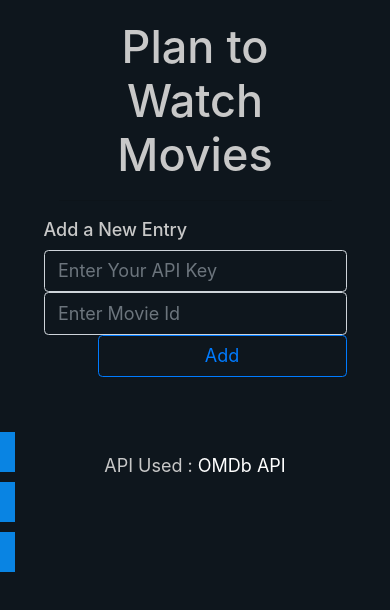
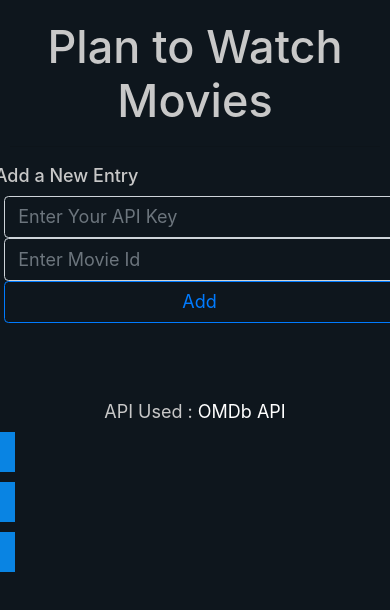
Before and after one commit to Johan-Liebert1/plantoconsume_media_app, a React (Create React App) app: page /movies in a window 390 px wide. Shown: the top 610 px of the page. Built offline with nearby package versions, Linux system fonts and the light colour scheme.

Commit message:
make it responsive

```diff
--- a/src/components/MovieComponent.js
+++ b/src/components/MovieComponent.js
@@ -42,7 +42,7 @@ const MovieComponent = ( { arr } ) => {
             <div id = 'info' >
                 <div id = 'title'>
                     <a href = {href} target='_blank'>
-                        <h2 style = {{ display : 'inline' }}>{ title }</h2>
+                        <h5 style = {{ display : 'inline' }}>{ title }</h5>
                     </a>
                 </div>
 
--- a/src/screens/AnimeScreen.js
+++ b/src/screens/AnimeScreen.js
@@ -3,6 +3,8 @@ import { useDispatch, useSelector } from 'react-redux'
 import { getAnimeDetails } from '../actions/animeMangaActions'
 import AnimeMangaComponent from '../components/AnimeMangaComponent'
 import PageLinksComponent from '../components/PageLinksComponent'
+
+import '../styles/Screen.css'
 
 const AnimeScreen = () => {
 
@@ -17,18 +19,34 @@ const AnimeScreen = () => {
         dispatch( getAnimeDetails(animeId) )
     }
 
+    console.log(window.innerWidth)
+
     return (
-        <div style = {{ "width": "70%", "margin": "20px auto" }} >
+        <div style = {{
+            width: window.innerWidth > 750 ? "70%" : "95%",
+            margin: "20px auto"
+            }}
+        >
+
+            {/* will also depend upon window.innerWidth
+            dispaly a navbar component otherwise */}
             <PageLinksComponent />
+
             <h1 style = {{ textAlign: 'center' }} >Plan to Watch Anime</h1>
             <hr style = {{ color: 'white' }}></hr>
 
             <form onSubmit = { addAnime }>
-                <h6 className = 'row'>Add a New Entry</h6>
+                <h6
+                    className = {window.innerHeight > 750 ? 'row' : 'row ml-1' }
+                >
+                    Add a New Entry
+                </h6>
                 <div className='form-group row'>
                     <input
                         type='text'
-                        className='form-control col-md-3'
+                        className={
+                            `form-control col-md-3 col-sm-5 ${ window.innerWidth > 750 ? '' : 'ml-1' }`
+                        }
                         value = {animeId}
                         placeholder = 'Enter Anime Id'
                         onChange = { (e) => setAnimeId(e.target.value) }
@@ -36,7 +54,7 @@ const AnimeScreen = () => {
                     />
                     <button
                         type = 'submit'
-                        className = 'btn btn-outline-primary col-md-1 ml-5'
+                        className = 'btn btn-outline-primary col-md-1 ml-5 col-sm-4'
                     >Add</button>
 
                 </div>
--- a/src/screens/MangaScreen.js
+++ b/src/screens/MangaScreen.js
@@ -4,6 +4,8 @@ import { getMangaDetails } from '../actions/animeMangaActions'
 
 import AnimeMangaComponent from '../components/AnimeMangaComponent'
 import PageLinksComponent from '../components/PageLinksComponent'
+
+import '../styles/Screen.css'
 
 const MangaScreen = () => {
     const [mangaId, setMangaId] = useState('')
@@ -28,18 +30,26 @@ const MangaScreen = () => {
     }
 
     return (
-        <div style = {{ "width": "70%", "margin": "20px auto" }} >
+        <div style = {{
+            width: window.innerWidth > 750 ? "70%" : "95%",
+            margin: "20px auto" }}
+        >
             <PageLinksComponent />
             <h1 style = {{ textAlign: 'center' }} >Plan to Read Manga</h1>
 
             <hr style = {{ color: 'white' }}></hr>
 
             <form onSubmit = {addManga} >
-                <h6 className = 'row'>Add a New Entry</h6>
+                <h6
+                    className = {window.innerHeight > 750 ? 'row' : 'row ml-1' }
+                >Add a New Entry</h6>
+
                 <div className='form-group row'>
                     <input
                         type='text'
-                        className='form-control col-md-3'
+                        className={
+                            `form-control col-md-3 col-sm-5 ${ window.innerWidth > 750 ? '' : 'ml-1' }`
+                        }
                         value = {mangaId}
                         placeholder = 'Enter Manga Id'
                         onChange = { (e) => setMangaId(e.target.value) }
@@ -47,7 +57,7 @@ const MangaScreen = () => {
                     />
                     <button
                         type = 'submit'
-                        className = 'btn btn-outline-primary col-md-1 ml-5'
+                        className = 'btn btn-outline-primary col-md-1 ml-5 col-sm-4'
                     > Add</button>
                 </div>
             </form>
@@ -79,11 +89,11 @@ const MangaScreen = () => {
                 })
             }
 
-        <footer
-            style = {{ width: '100%', height: '100px', textAlign: 'center', marginTop: "75px" }}
-        >
-            API Used : <a href = "https://jikan.moe/" target = "_blank">Jikan API</a>
-        </footer>
+            <footer
+                style = {{ width: '100%', height: '100px', textAlign: 'center', marginTop: "75px" }}
+            >
+                API Used : <a href = "https://jikan.moe/" target = "_blank">Jikan API</a>
+            </footer>
 
         </div>
     )
--- a/src/screens/MoviesScreen.js
+++ b/src/screens/MoviesScreen.js
@@ -4,6 +4,8 @@ import { useDispatch, useSelector } from 'react-redux'
 import { getMovieDetails } from '../actions/moviesActions'
 import MovieComponent from '../components/MovieComponent'
 import PageLinksComponent from '../components/PageLinksComponent'
+
+import '../styles/Screen.css'
 
 const MoviesScreen = () => {
     const [movieId, setMovieId] = useState('')
@@ -25,34 +27,47 @@ const MoviesScreen = () => {
     }
 
     return (
-        <div style = {{ "width": "70%", "margin": "20px auto" }}>
+        <div style = {{
+            width: window.innerWidth > 750 ? "70%" : "95%",
+            margin: "20px auto" }}
+        >
             <PageLinksComponent />
             <h1 style = {{ textAlign: 'center' }} >Plan to Watch Movies</h1>
             <hr style = {{ color: 'white' }}></hr>
 
             <form onSubmit = {addMovie} >
-                <h6 className='row'>Add a New Entry</h6>
+                <h6
+                    className = {window.innerHeight > 750 ? 'row' : 'row ml-1' }
+                >Add a New Entry</h6>
                 <div className='form-group row'>
                     <input
                         type='text'
                         value = {apiKey}
                         placeholder = 'Enter Your API Key'
                         onChange = { (e) => setApiKey(e.target.value) }
-                        className='form-control col-md-3'
+                        className={
+                            `form-control col-md-3 col-sm-6 ${ window.innerWidth > 750 ? '' : 'ml-2' }`
+                        }
                         style = {{backgroundColor: 'rgb(14, 22, 29)', color: 'white'}}
                     />
-                    <div className='col-md-1'></div>
+                    <div className='col-md-1 col-sm-0'></div>
                     <input
                         type='text'
                         value = {movieId}
                         placeholder = 'Enter Movie Id'
                         onChange = { (e) => setMovieId(e.target.value) }
-                        className='form-control col-md-3'
+                        className={
+                            `form-control col-md-3 col-sm-6 ${ window.innerWidth > 750 ? '' : 'ml-2' }`
+                        }
                         style = {{backgroundColor: 'rgb(14, 22, 29)', color: 'white'}}
                     />
                     <button
                         type = 'submit'
-                        className = 'btn btn-outline-primary col-md-1 ml-5'
+                        className = {
+                            `btn btn-outline-primary col-md-1 col-sm-6
+                            ${window.innerWidth > 750 ? 'ml-5':'ml-2'}`
+                        }
+                        style = {{display: window.innerHeight > 750 ? 'inline' : 'block'}}
                     > Add</button>
                 </div>
             </form>
--- a/src/styles/MediaDetails.css
+++ b/src/styles/MediaDetails.css
@@ -100,3 +100,21 @@ img {
     top: 5%;
     right: 2%;
 }
+
+@media screen and (max-width: 750px) {
+    #delete-btn {
+        font-size: 0.6rem;
+    }
+
+    div {
+        font-size: 0.75rem;
+    }
+
+    strong {
+        font-size: 0.75rem;
+    }
+
+    h5 {
+        font-size: 0.85rem;
+    }
+}
--- /dev/null
+++ b/src/styles/Screen.css
@@ -0,0 +1,7 @@
+@media (max-width: 750px) {
+
+    #list-item-container {
+        width: 95%;
+    }
+
+}
```
Also changed, not shown: src/index.css (line endings or trailing spaces).
